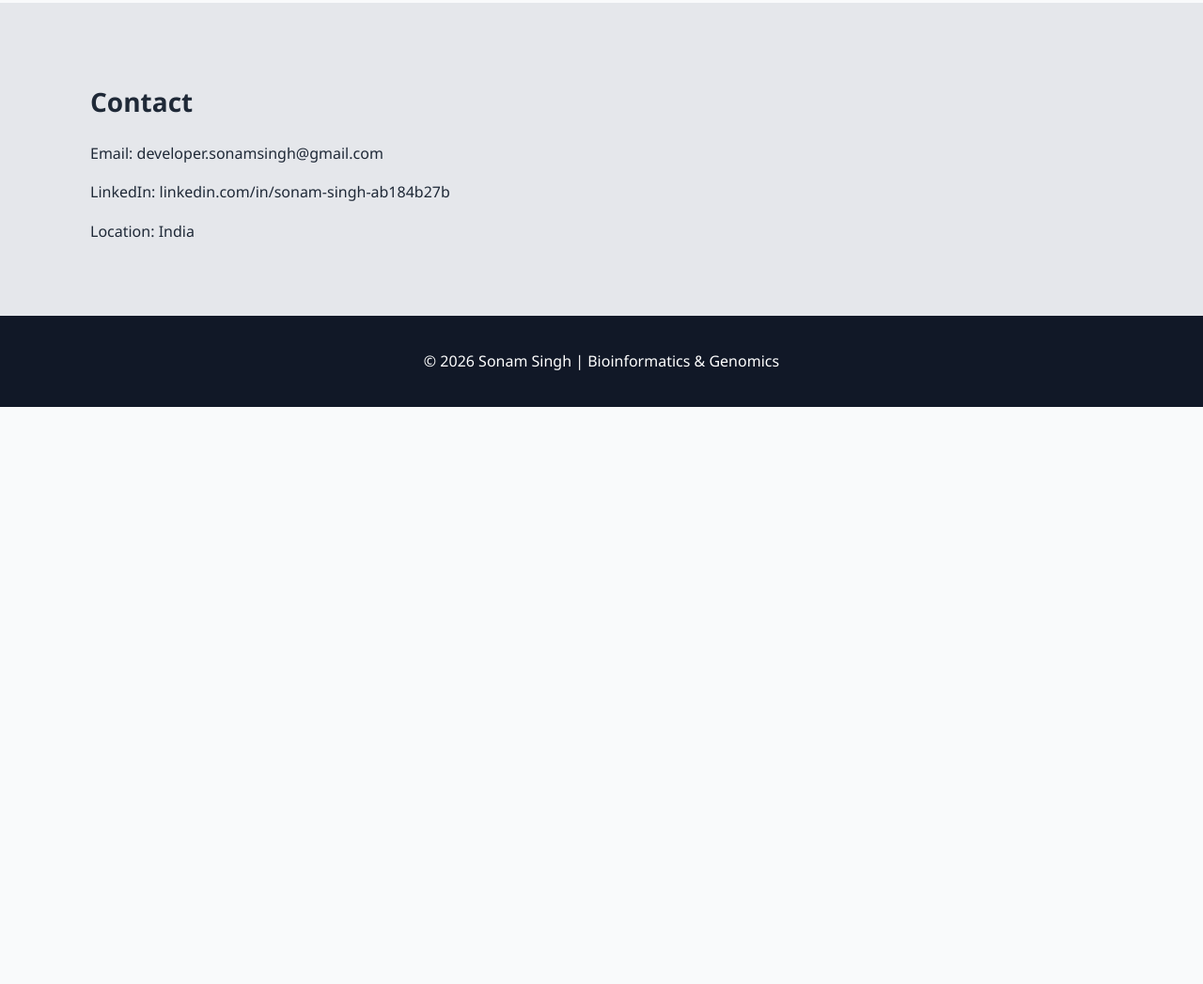
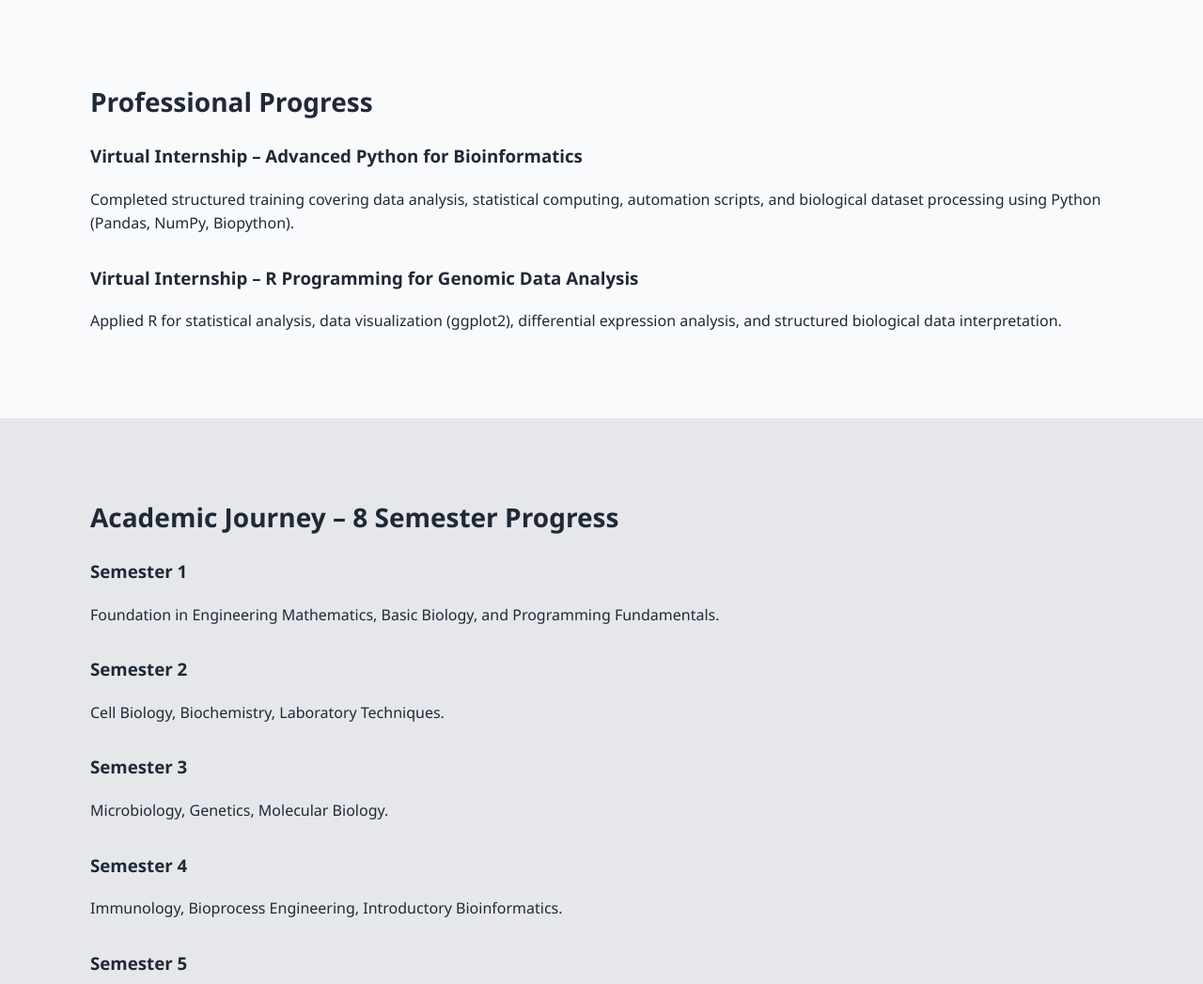
Before and after one commit to Sonam10201/ScienceThatServesWeb, a plain HTML site: page index.html in a window 1280 px wide. Shown: the part 1753-2800 px from the top of the page at 94% size. Before the commit the page ends 2186 px from the top, so only its background shows below. Drawn offline with Linux system fonts and the light colour scheme.

Commit message:
improvised with progress section and education qualification

```diff
--- a/index.html
+++ b/index.html
@@ -14,11 +14,13 @@
     <div class="container">
         <h2 class="logo">Sonam Singh</h2>
         <ul>
-            <li><a href="#about">About</a></li>
-            <li><a href="#projects">Projects</a></li>
-            <li><a href="#skills">Technical Stack</a></li>
-            <li><a href="#contact">Contact</a></li>
-        </ul>
+    <li><a href="#about">About</a></li>
+    <li><a href="#projects">Projects</a></li>
+    <li><a href="#skills">Technical Stack</a></li>
+    <li><a href="#progress">Progress</a></li>
+    <li><a href="#academics">Academic Journey</a></li>
+    <li><a href="#contact">Contact</a></li>
+</ul>
     </div>
 </nav>
 
@@ -106,7 +108,74 @@
         </div>
     </div>
 </section>
+<section id="progress" class="section">
+    <div class="container">
+        <h2>Professional Progress</h2>
 
+        <div class="project">
+            <h3>Virtual Internship – Advanced Python for Bioinformatics</h3>
+            <p>
+                Completed structured training covering data analysis, statistical computing,
+                automation scripts, and biological dataset processing using Python (Pandas, NumPy, Biopython).
+            </p>
+        </div>
+
+        <div class="project">
+            <h3>Virtual Internship – R Programming for Genomic Data Analysis</h3>
+            <p>
+                Applied R for statistical analysis, data visualization (ggplot2), differential expression analysis,
+                and structured biological data interpretation.
+            </p>
+        </div>
+
+    </div>
+</section>
+    <section id="academics" class="section alt">
+    <div class="container">
+        <h2>Academic Journey – 8 Semester Progress</h2>
+
+        <div class="project">
+            <h3>Semester 1</h3>
+            <p>Foundation in Engineering Mathematics, Basic Biology, and Programming Fundamentals.</p>
+        </div>
+
+        <div class="project">
+            <h3>Semester 2</h3>
+            <p>Cell Biology, Biochemistry, Laboratory Techniques.</p>
+        </div>
+
+        <div class="project">
+            <h3>Semester 3</h3>
+            <p>Microbiology, Genetics, Molecular Biology.</p>
+        </div>
+
+        <div class="project">
+            <h3>Semester 4</h3>
+            <p>Immunology, Bioprocess Engineering, Introductory Bioinformatics.</p>
+        </div>
+
+        <div class="project">
+            <h3>Semester 5</h3>
+            <p>NGS Concepts, Sequence Alignment, Protein Structure Prediction.</p>
+        </div>
+
+        <div class="project">
+            <h3>Semester 6</h3>
+            <p>Computational Drug Discovery, Molecular Docking, Variant Annotation.</p>
+        </div>
+
+        <div class="project">
+            <h3>Semester 7</h3>
+            <p>Industrial Internship, NGS Pipeline Implementation, QA/QC Frameworks.</p>
+        </div>
+
+        <div class="project">
+            <h3>Semester 8 (Ongoing)</h3>
+            <p>Advanced Genomic Analysis Projects, Research Documentation, Industry Preparation.</p>
+        </div>
+
+    </div>
+</section>
 <section id="contact" class="section alt">
     <div class="container">
         <h2>Contact</h2>
```
